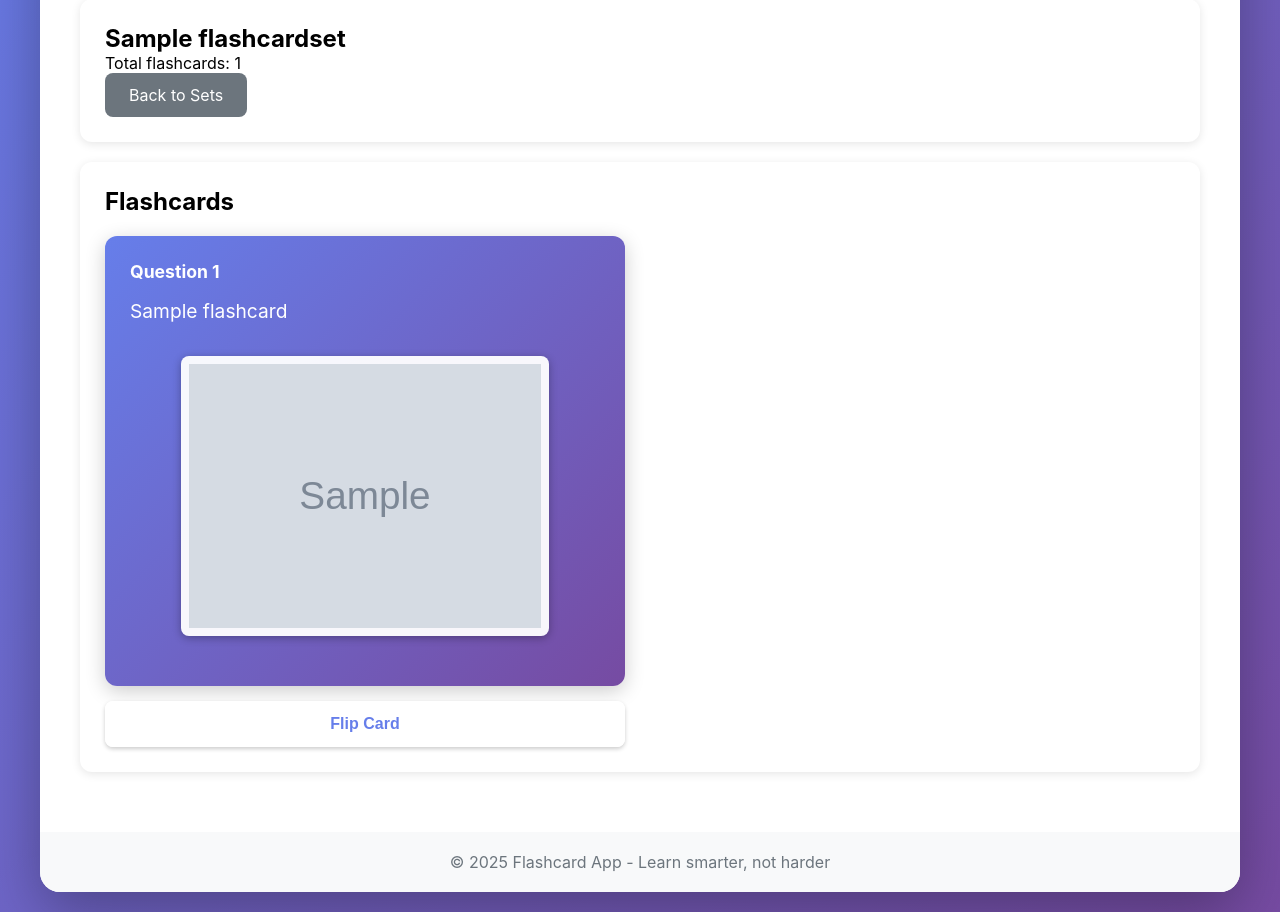
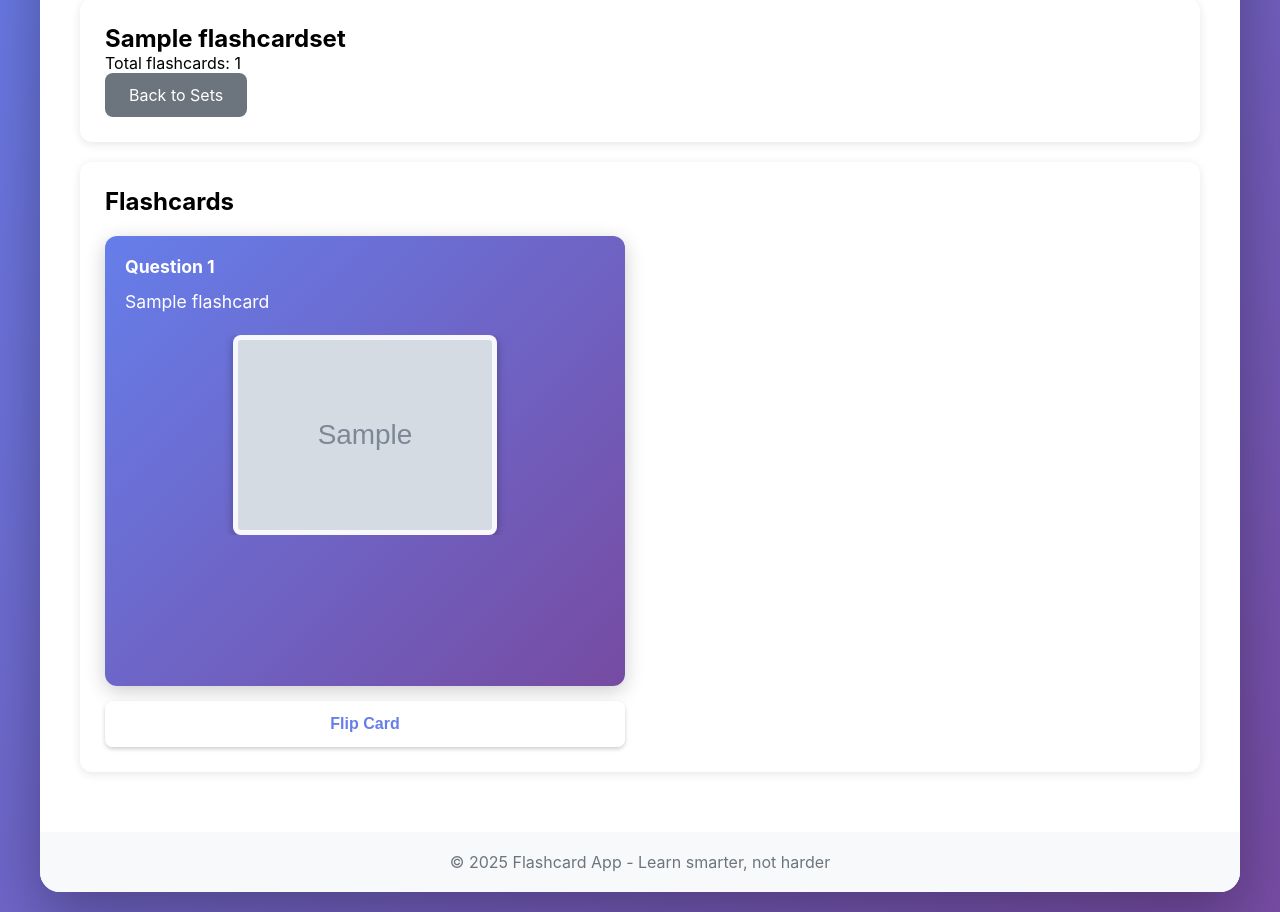
Before and after one commit to AndreiYo037/webapp_1, a Django app: page /flashcards/1/ in a window 1280 px wide. Shown: the part 321-1233 px from the top of the page. Run offline with Django 4.2, Linux system fonts and the light colour scheme; tables that the repository leaves empty hold one stand-in row (values such as "Sample post"); grey boxes marked "Sample" are stand-in pictures.

Commit message:
Fix flashcard layout - ensure images don't cover text and everything fits
- Reduced image container max-height from 280px to 200px
- Added text max-height with overflow-y: auto for long questions/answers
- Changed image-container flex from flex: 1 to flex: 1 1 auto for better sizing
- Reduced padding from 25px to 20px for more space
- Changed overflow from overflow-y: auto to overflow: hidden on card faces
- Updated image sizing to use 100% of container instead of fixed pixels
- Added smart image sizing in JavaScript to fit within container
- Added gap: 10px to flashcard-content for better spacing
- This ensures text and images don't overlap and everything fits within flashcard

```diff
--- a/flashcards/templates/flashcards/view_flashcards.html
+++ b/flashcards/templates/flashcards/view_flashcards.html
@@ -140,16 +140,29 @@ function handleImageLoad(img, url) {
     img.style.display = 'block';
     img.style.visibility = 'visible';
     img.style.opacity = '1';
-    // Force minimum size
+    // Ensure image fits within container
     if (img.naturalWidth > 0 && img.naturalHeight > 0) {
-        const aspectRatio = img.naturalWidth / img.naturalHeight;
-        if (img.naturalWidth < 200) {
-            img.style.minWidth = '200px';
-            img.style.width = 'auto';
-        }
-        if (img.naturalHeight < 150) {
-            img.style.minHeight = '150px';
-            img.style.height = 'auto';
+        const container = img.closest('.flashcard-image-container');
+        if (container) {
+            const containerHeight = container.clientHeight;
+            const containerWidth = container.clientWidth;
+            const aspectRatio = img.naturalWidth / img.naturalHeight;
+
+            // Calculate size to fit within container
+            let maxWidth = containerWidth - 20; // Account for padding
+            let maxHeight = containerHeight - 10;
+
+            // Maintain aspect ratio
+            if (img.naturalWidth > maxWidth) {
+                img.style.width = maxWidth + 'px';
+                img.style.height = 'auto';
+            } else if (img.naturalHeight > maxHeight) {
+                img.style.height = maxHeight + 'px';
+                img.style.width = 'auto';
+            } else {
+                img.style.width = 'auto';
+                img.style.height = 'auto';
+            }
         }
     }
 }
@@ -174,9 +187,7 @@ document.addEventListener('DOMContentLoaded', function() {
             img.style.visibility = 'visible';
             img.style.opacity = '1';
             img.style.maxWidth = '100%';
-            img.style.maxHeight = '280px';
-            img.style.minWidth = '200px';
-            img.style.minHeight = '150px';
+            img.style.maxHeight = '100%';
             img.style.width = 'auto';
             img.style.height = 'auto';
             img.style.objectFit = 'contain';
@@ -273,9 +284,9 @@ document.addEventListener('DOMContentLoaded', function() {
     border-radius: 12px;
     display: flex;
     flex-direction: column;
-    padding: 25px;
+    padding: 20px;
     box-sizing: border-box;
-    overflow-y: auto;
+    overflow: hidden;
     box-shadow: 0 5px 20px rgba(0,0,0,0.2);
 }
 
@@ -297,52 +308,55 @@ document.addEventListener('DOMContentLoaded', function() {
     overflow: hidden;
     width: 100%;
     height: 100%;
+    gap: 10px;
 }
 
 #flashcard-container .flashcard-front h3,
 #flashcard-container .flashcard-back h3 {
-    margin: 0 0 15px 0;
+    margin: 0;
     font-size: 1.1em;
     flex-shrink: 0;
     color: white;
+    line-height: 1.3;
 }
 
 .flashcard-text {
-    margin: 0 0 15px 0;
+    margin: 0;
     word-wrap: break-word;
     overflow-wrap: break-word;
     flex-shrink: 0;
     line-height: 1.5;
     color: white;
-    font-size: 1.2em;
+    font-size: 1.1em;
+    max-height: 120px;
+    overflow-y: auto;
+    padding-right: 5px;
 }
 
 .flashcard-image-container {
-    margin-top: 15px;
+    margin-top: 10px;
     text-align: center;
-    flex: 1;
+    flex: 1 1 auto;
     display: flex;
     align-items: center;
     justify-content: center;
-    overflow: visible;
-    min-height: 150px;
-    max-height: 280px;
+    overflow: hidden;
+    min-height: 120px;
+    max-height: 200px;
     width: 100%;
     position: relative;
 }
 
 .flashcard-image {
     max-width: 100% !important;
-    max-height: 280px !important;
-    min-width: 200px !important;
-    min-height: 150px !important;
+    max-height: 100% !important;
     width: auto;
     height: auto;
     object-fit: contain;
     border-radius: 8px;
     box-shadow: 0 2px 8px rgba(0,0,0,0.3);
     background: rgba(255, 255, 255, 0.95);
-    padding: 8px;
+    padding: 5px;
     display: block !important;
     visibility: visible !important;
     opacity: 1 !important;
```
